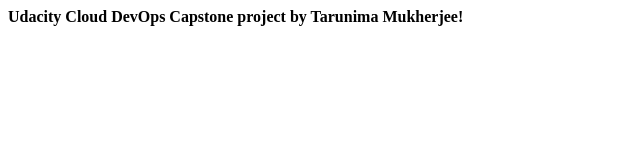
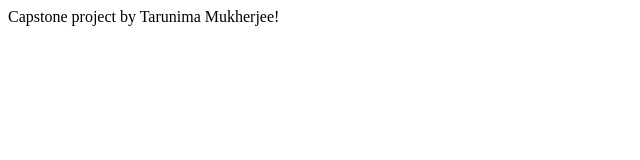
Before and after one commit to Tarunima2811/devopscapstone, a plain HTML site: page index.html in a window 1280 px wide. Shown: the whole page, without its empty margins (0-640 px from the left). Drawn offline with Linux system fonts and the light colour scheme.

Commit message:
Taking back html to old form

```diff
--- a/index.html
+++ b/index.html
@@ -5,7 +5,7 @@
 </head>
 
 <body>
-  <strong> Udacity Cloud DevOps Capstone project by Tarunima Mukherjee! </strong>
+  Capstone project by Tarunima Mukherjee!
 </body>
 
 </html>
```
